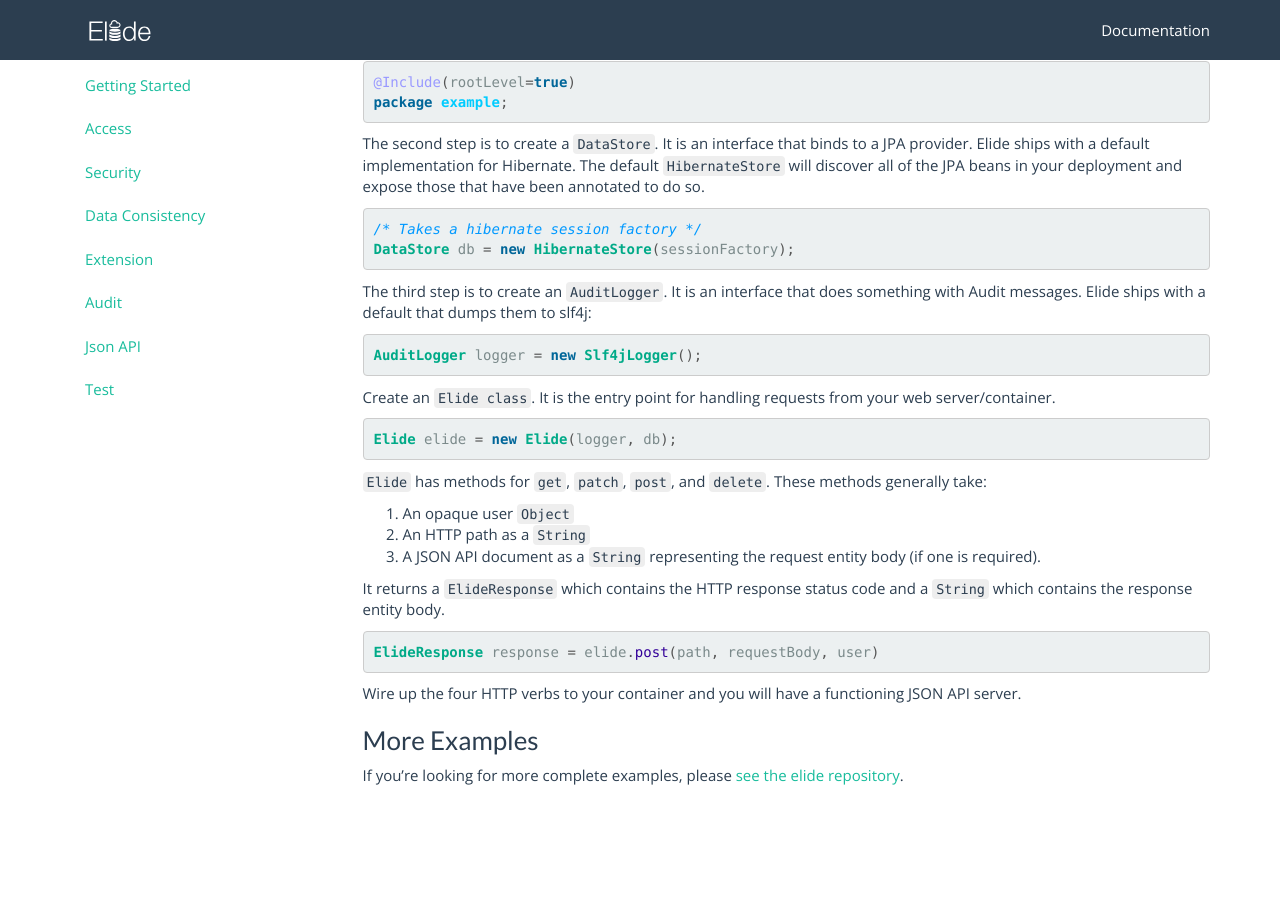
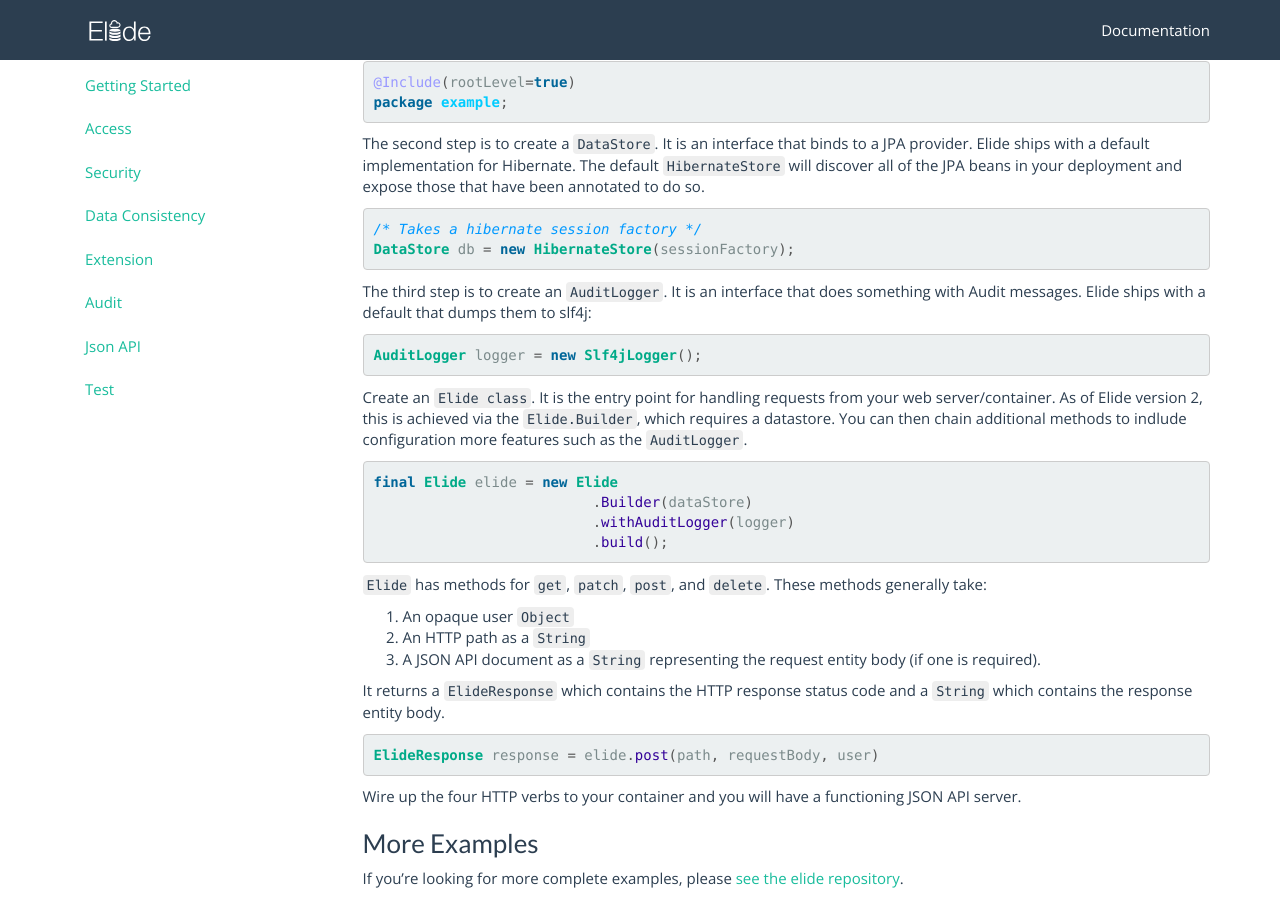
Before and after one commit to yahoo/elide-doc, a Jekyll site: the page built from pages/guide/01-start.md, in a window 1280 px wide and 900 px high, scrolled down 550 px. Built offline with Jekyll 4.4.1, drawn with Linux system fonts in a browser that asks for light colours; nearby versions of some CDN libraries; before the commit the page ends 1347 px from its top, so only the background shows below that.

Commit message:
Update 01-start.md
I updated the documents to include the correct way to create an Elide object as of version 2.

````diff
--- a/pages/guide/01-start.md
+++ b/pages/guide/01-start.md
@@ -38,10 +38,13 @@ The third step is to create an `AuditLogger`.   It is an interface that does som
 AuditLogger logger = new Slf4jLogger();
 ```
 
-Create an `Elide class`.  It is the entry point for handling requests from your web server/container.
+Create an `Elide class`.  It is the entry point for handling requests from your web server/container. As of Elide version 2, this is achieved via the `Elide.Builder`, which requires a datastore. You can then chain additional methods to indlude configuration  more features such as the `AuditLogger`.
 
 ```java
-Elide elide = new Elide(logger, db);
+final Elide elide = new Elide
+                          .Builder(dataStore)
+                          .withAuditLogger(logger)
+                          .build();
 ```
 
 `Elide` has methods for `get`, `patch`, `post`, and `delete`.  These methods generally take:
````
